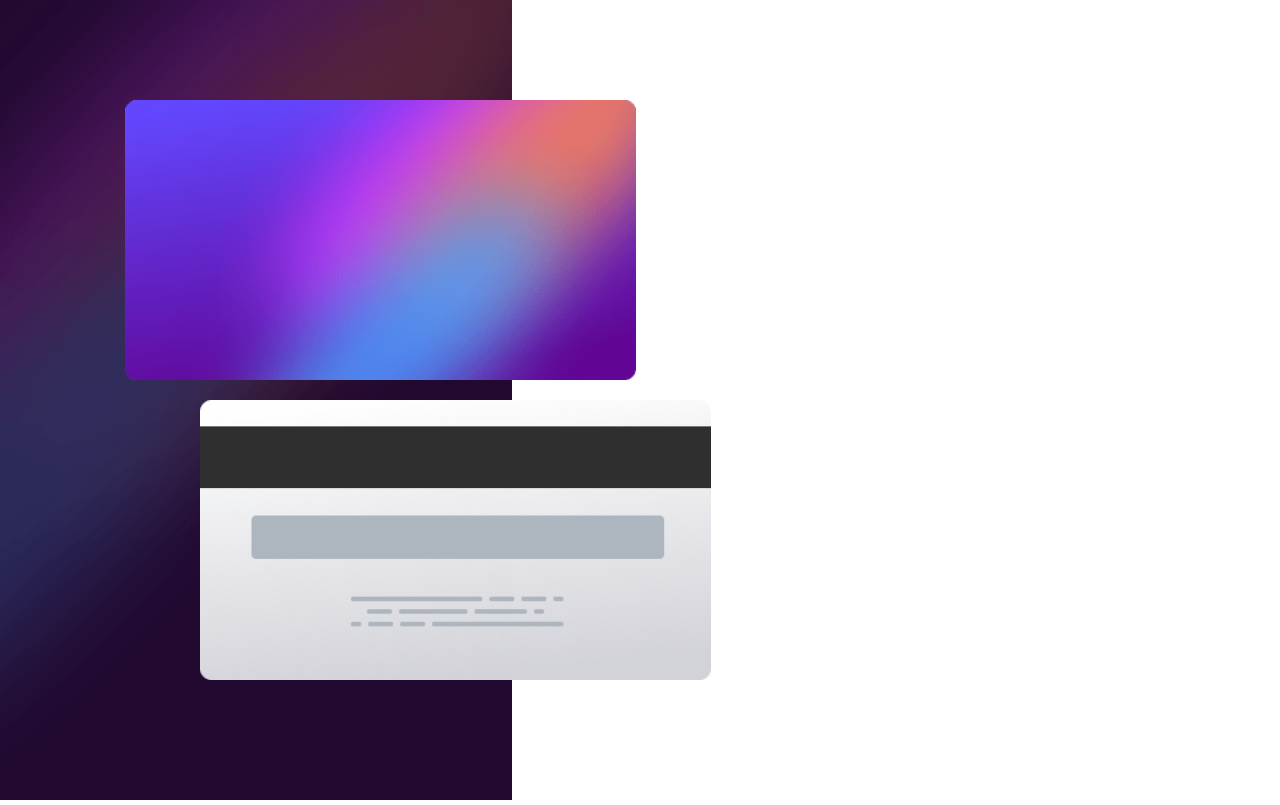
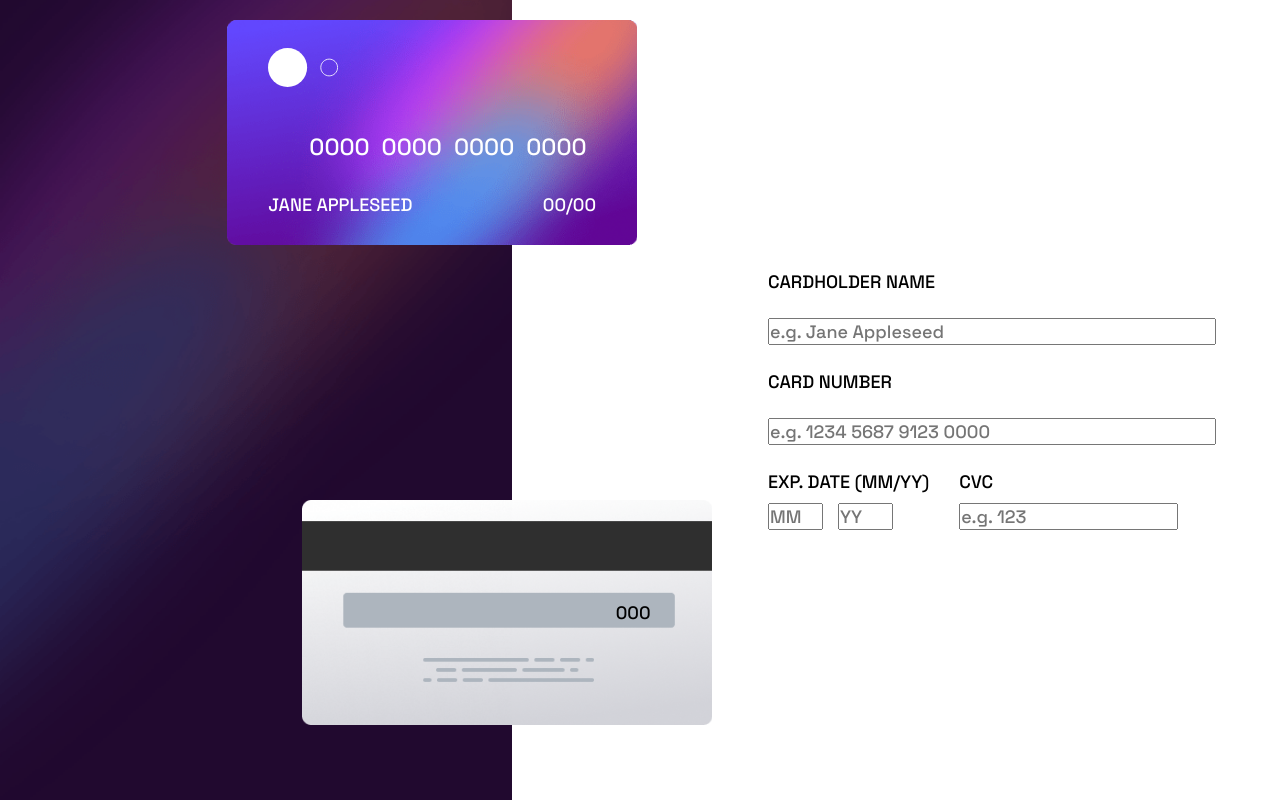
Before and after one commit to Echophase44/Interactive_card, a React (Vite) app in the folder client/: page / in a window 1280 px wide. Built offline with nearby package versions, Linux system fonts and the light colour scheme; a web font is replaced by a local one.

Commit message:
Added the basic outline for the info on the cards and built out some structure for the form field.

```diff
--- a/client/src/App.css
+++ b/client/src/App.css
@@ -1,3 +1,7 @@
+main{
+  display: flex;
+}
+
 .imageContainer{
   height: 100vh;
   width: 40vw;
@@ -12,8 +16,8 @@
 .card-front{
   position: absolute;
   height: 0;
-  width: 100%;
-  top: 100px;
+  width: 80%;
+  top: 20px;
   right: -125px;
 
   background-size: contain;
@@ -21,13 +25,57 @@
   padding-top: 54.7%;
 }
 
+.card-name{
+  color: var(--white);
+  position: absolute;
+  bottom: 30%;
+  left: 10%;
+}
+
+.card-logo{
+  position: absolute;
+  top: 10%;
+  left: 10%;
+  width: 70px;
+  height: auto;
+}
+
+.card-number{
+  font-size: 1.3rem;
+  color: var(--white);
+  position: absolute;
+  top: 40%;
+  left: 20%
+}
+
+.card-exp{
+  position: absolute;
+  bottom: 30%;
+  right: 10%;
+  color: var(--white);
+}
+
 .card-back{
   position: absolute;
-  top: 400px;
+  bottom: 20px;
   right: -200px;
   height: 0;
-  width: 100%;
+  width: 80%;
   background-size: contain;
   background-repeat: no-repeat;
   padding-top: 54.7%;
 }
+
+.card-security{
+  position: absolute;
+  top: 36%;
+  right: 15%;
+}
+
+.infoContainer{
+  width: 55vw;
+  height: 100vh;
+  display: flex;
+  justify-content: end;
+  align-items: center;
+}
--- /dev/null
+++ b/client/src/Components/Form.jsx
@@ -0,0 +1,64 @@
+import React from "react";
+import '../styles/form.css'
+
+function Form() {
+
+  return(
+    <form className="form-main" action="">
+      <label htmlFor="name">CARDHOLDER NAME</label>
+      <input className="form-name"
+        id="name"
+        type="text"
+        name="name"
+        placeholder="e.g. Jane Appleseed"
+        required
+      />
+
+      <label htmlFor="number">CARD NUMBER</label>
+      <input className="form-cardNumber"
+        id="number"
+        type="number"
+        name="number"
+        placeholder="e.g. 1234 5687 9123 0000"
+        required
+      />
+
+      <div className="form-wrapper">
+
+        <div className="columnWrapper">
+          <label htmlFor="expMonth">EXP. DATE (MM/YY)</label>
+          <div className="innerExpWrapper">
+            <input
+              id="expMonth"
+              type="number"
+              name="expMonth"
+              placeholder="MM"
+              required
+            />
+            <input
+              id="expYear"
+              type="number"
+              name="expYear"
+              placeholder="YY"
+              required
+            />
+          </div>
+        </div>
+
+        <div className="columnWrapper">
+        <label htmlFor="cvc">CVC</label>
+        <input
+          id="cvc"
+          type="number"
+          name="expMonth"
+          placeholder="e.g. 123"
+          required
+        />
+        </div>
+      </div>
+
+    </form>
+  )
+}
+
+export default Form
--- a/client/src/Pages/Home.jsx
+++ b/client/src/Pages/Home.jsx
@@ -1,24 +1,49 @@
 import React from "react";
+import { useState } from "react";
+import Form from '../Components/Form.jsx'
 import bg_desktop from '../assets/bg-main-desktop.png'
 import card_front from '../assets/bg-card-front.png'
 import card_back from '../assets/bg-card-back.png'
+import cardLogo from '../assets/card-logo.svg'
 
 function Home () {
+  const [cardInfo, setCardInfo] = useState({
+    number: ["0000000000000000"],
+    exp: ['0000'],
+    firstName: "JANE",
+    LastName: "APPLESEED",
+    security: ["000"]
+  })
+
+  const displayCardNumber = cardInfo.number.map((value) =>{
+    const groupOne = value.slice(0, 4)
+    const groupTwo = value.slice(4,8)
+    const groupThree = value.slice(8, 12)
+    const groupFour = value.slice(12)
+
+    return(
+      <div className="card-number">{groupOne}&nbsp;&nbsp;{groupTwo}&nbsp;&nbsp;{groupThree}&nbsp;&nbsp;{groupFour}</div>
+    )
+  })
 
   return (
     <main>
       <div className="imageContainer">
         <img className="imageBackround" src={bg_desktop} alt="Background" />
         <div className="card-front" style={{backgroundImage:"url(" + card_front + ")"}}>
+          <img className="card-logo" src={cardLogo} alt="Card Logo" />
+          {displayCardNumber}
+          <span className="card-name">JANE APPLESEED</span>
+          <span className="card-exp"> 00/00</span>
+        </div>
 
-        </div>
         <div className="card-back" style={{backgroundImage:"url(" + card_back + ")"}}>
-
+          <span className="card-security">{cardInfo.security[0]}</span>
         </div>
       </div>
 
-     <section>
-
+     <section className="infoContainer">
+      <Form />
 
      </section>
 
--- a/client/src/index.css
+++ b/client/src/index.css
@@ -8,6 +8,14 @@
   font-size: 18px;
 }
 
+:root{
+  --white: hsl(0, 0%, 100%);
+  --light-gray: hsl(270, 3%, 87%);
+  --gray: hsl(279, 6%, 55%);
+  --dark-violet: hsl(278, 68%, 11%);
+  --red: hsl(0, 100%, 66%);
+}
+
 /*
 
 - Mobile: 375px
@@ -16,13 +24,5 @@
 ### Primary
 
 - Linear gradient (active input border): hsl(249, 99%, 64%) to hsl(278, 94%, 30%)
-- Red (input errors): hsl(0, 100%, 66%)
-
-### Neutral
-
-- White: hsl(0, 0%, 100%)
-- Light grayish violet: hsl(270, 3%, 87%)
-- Dark grayish violet: hsl(279, 6%, 55%)
-- Very dark violet: hsl(278, 68%, 11%)
 
 */
--- /dev/null
+++ b/client/src/styles/form.css
@@ -0,0 +1,29 @@
+.form-main{
+  width: 35vw;
+  height: 100vh;
+  display: flex;
+  flex-direction: column;
+  gap: 25px;
+  justify-content: center;
+}
+
+.form-wrapper{
+  display: flex;
+  flex-wrap: wrap;
+  gap: 30px;
+}
+
+.columnWrapper{
+  display: flex;
+  flex-direction: column;
+  gap: 10px;
+}
+
+.innerExpWrapper{
+  display: flex;
+  gap: 15px;
+}
+
+#expMonth, #expYear{
+  width: 55px;
+}
```
